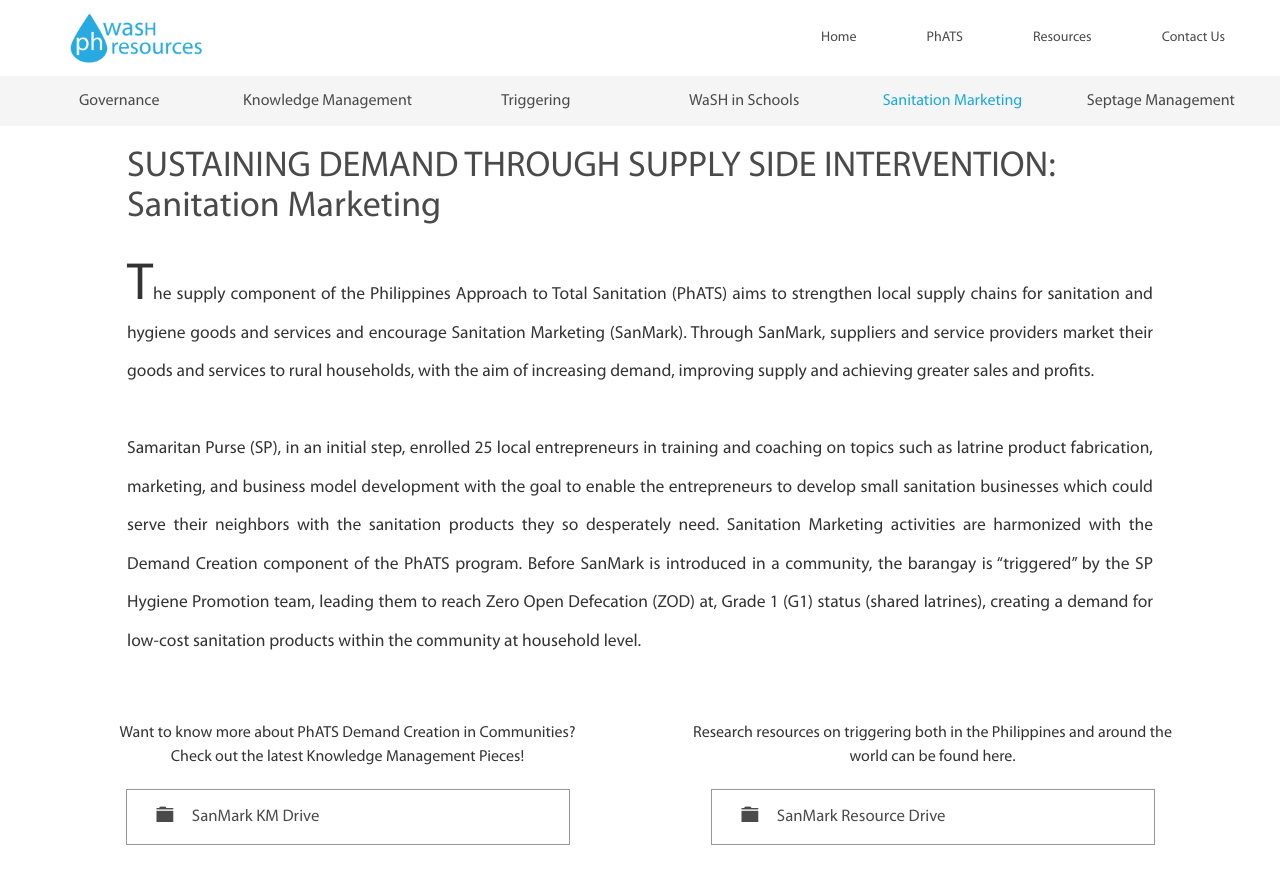
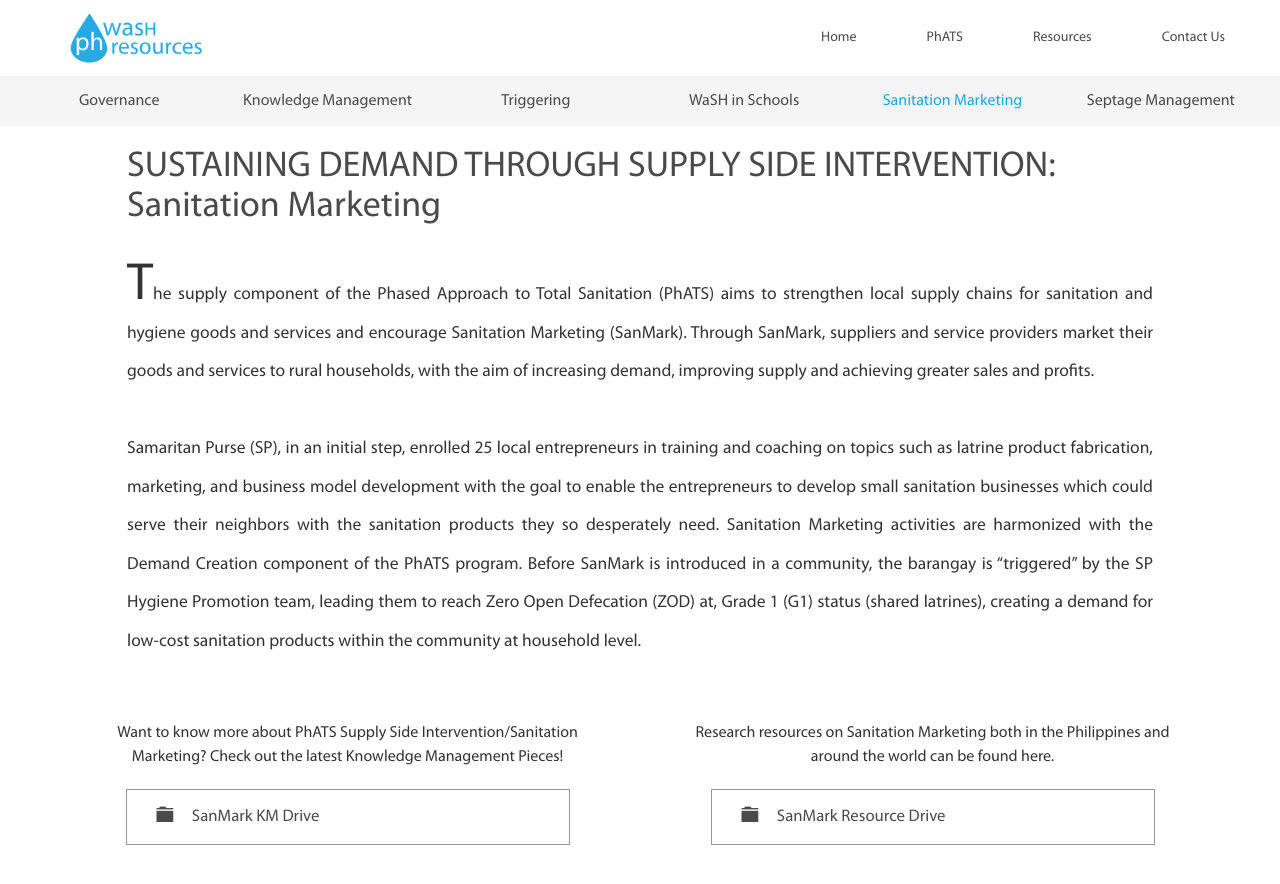
Before and after one commit to phwashresources/phwashresources.github.io, a Jekyll site: the page built from _pillars/sanitation-management.md, in a window 1280 px wide and 900 px high, scrolled down 939 px. Shown: the top 884 px of the window. Built offline with Jekyll 4.4.1, drawn with Linux system fonts in a browser that asks for light colours; a style sheet for code colours, icons or effects is not loaded.

Commit message:
Update sanitation management data

```diff
--- a/_pillars/sanitation-management.md
+++ b/_pillars/sanitation-management.md
@@ -10,17 +10,17 @@ banner:
     - http://res.cloudinary.com/phwashresources/image/upload/v1442822060/banner/sanitation.jpg
 
 description: >
-    The supply component of the Philippines Approach to Total Sanitation (PhATS) aims to strengthen local supply chains for sanitation and hygiene goods and services and encourage Sanitation Marketing (SanMark). Through SanMark, suppliers and service providers market their goods and services to rural households, with the aim of increasing demand, improving supply and achieving greater sales and profits.
+    The supply component of the Phased Approach to Total Sanitation (PhATS) aims to strengthen local supply chains for sanitation and hygiene goods and services and encourage Sanitation Marketing (SanMark). Through SanMark, suppliers and service providers market their goods and services to rural households, with the aim of increasing demand, improving supply and achieving greater sales and profits.
     <br/><br/>
     Samaritan Purse (SP), in an initial step, enrolled 25 local entrepreneurs in training and coaching on topics such as latrine product fabrication, marketing, and business model development with the goal to enable the entrepreneurs to develop small sanitation businesses which could serve their neighbors with the sanitation products they so desperately need. Sanitation Marketing activities are harmonized with the Demand Creation component of the PhATS program. Before SanMark is introduced in a community, the barangay is “triggered” by the SP Hygiene Promotion team, leading them to reach Zero Open Defecation (ZOD) at, Grade 1 (G1) status (shared latrines), creating a demand for low-cost sanitation products within the community at household level.
 
 projects:
     - title: SanMark KM Drive
-      description: Want to know more about PhATS Demand Creation in Communities? Check out the latest Knowledge Management Pieces!
+      description: Want to know more about PhATS Supply Side Intervention/Sanitation Marketing? Check out the latest Knowledge Management Pieces!
       url: https://goo.gl/xyRDH5
 
     - title: SanMark Resource Drive
-      description: Research resources on triggering both in the Philippines and around the world can be found here.
+      description: Research resources on Sanitation Marketing both in the Philippines and around the world can be found here.
       url: https://goo.gl/5pgQIA
 svg: >
     <?xml version="1.0" encoding="utf-8"?>
```
